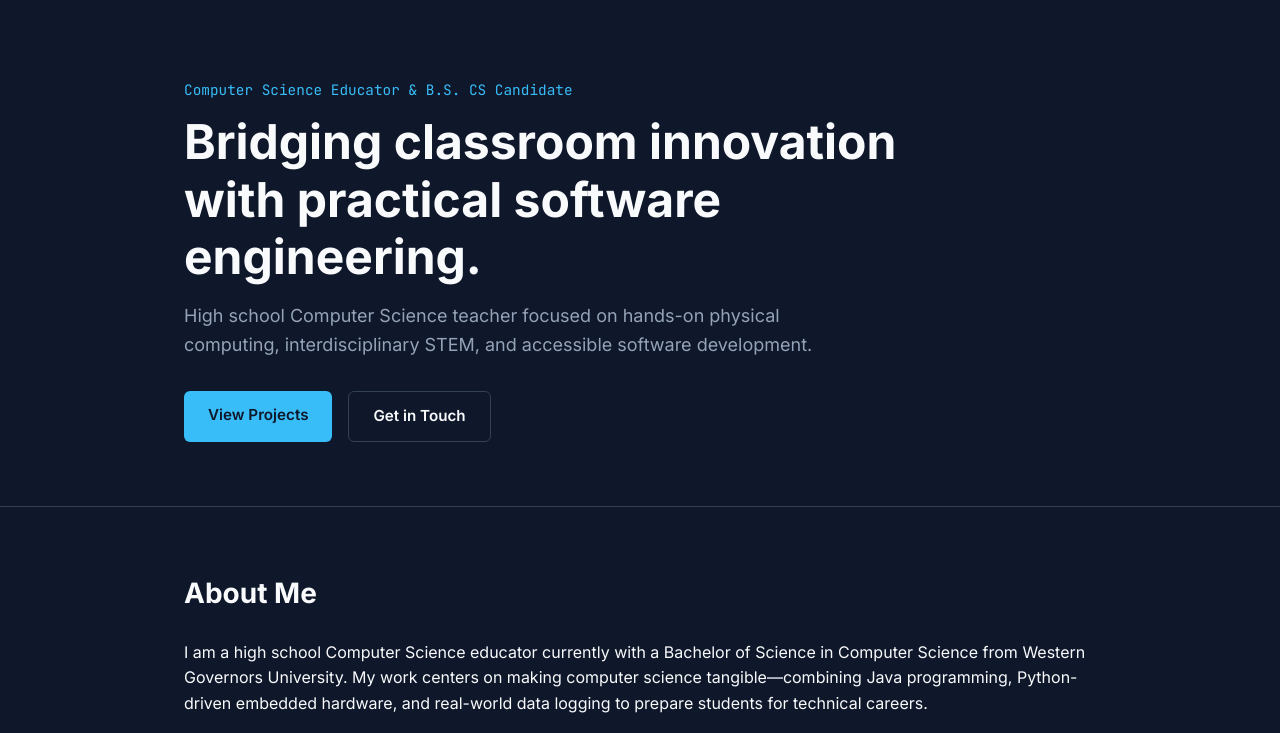
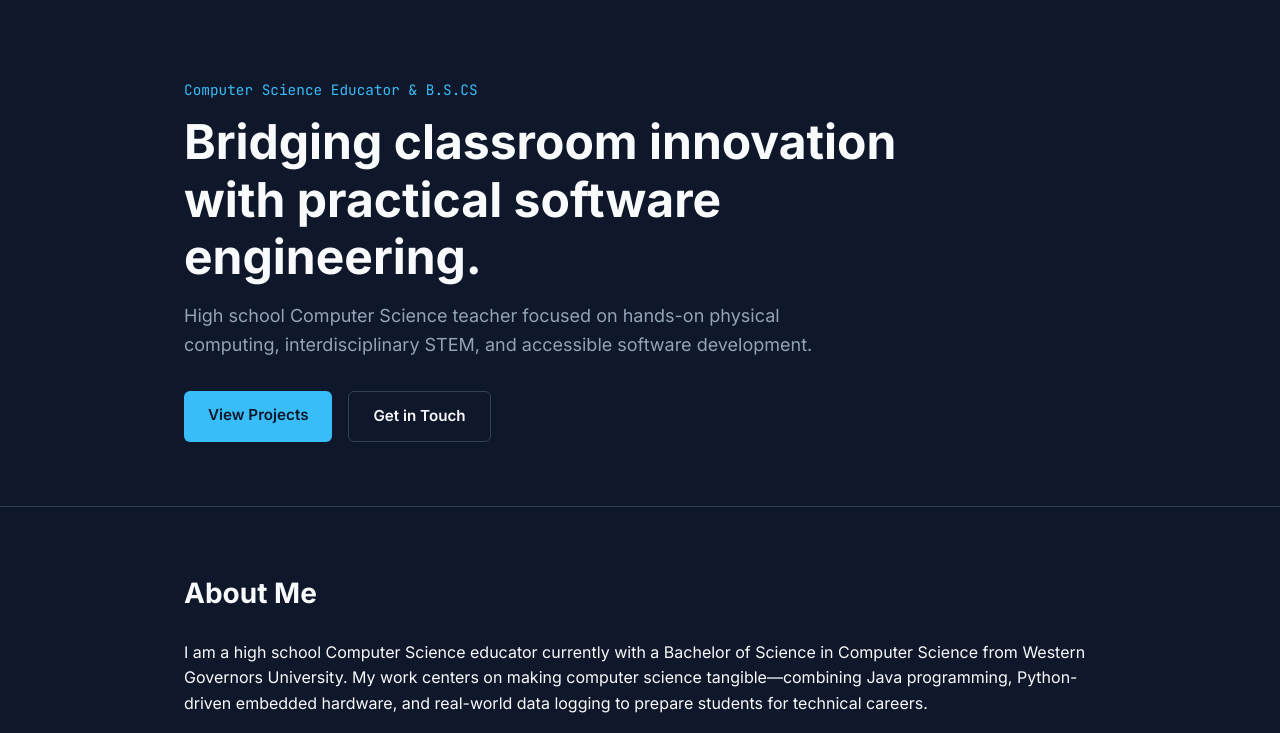
Before and after one commit to AmyLott/CV, a plain HTML site: page index.html in a window 1280 px wide. Shown: the part 67-800 px from the top of the page. Drawn offline with Linux system fonts and the light colour scheme.

```diff
--- a/index.html
+++ b/index.html
@@ -24,7 +24,7 @@
 
   <header class="hero">
     <div class="container">
-      <p class="eyebrow">Computer Science Educator &amp; B.S. CS Candidate</p>
+      <p class="eyebrow">Computer Science Educator &amp; B.S.CS</p>
       <h1>Bridging classroom innovation with practical software engineering.</h1>
       <p class="subtitle">High school Computer Science teacher focused on hands-on physical computing,
         interdisciplinary STEM, and accessible software development.</p>
```
